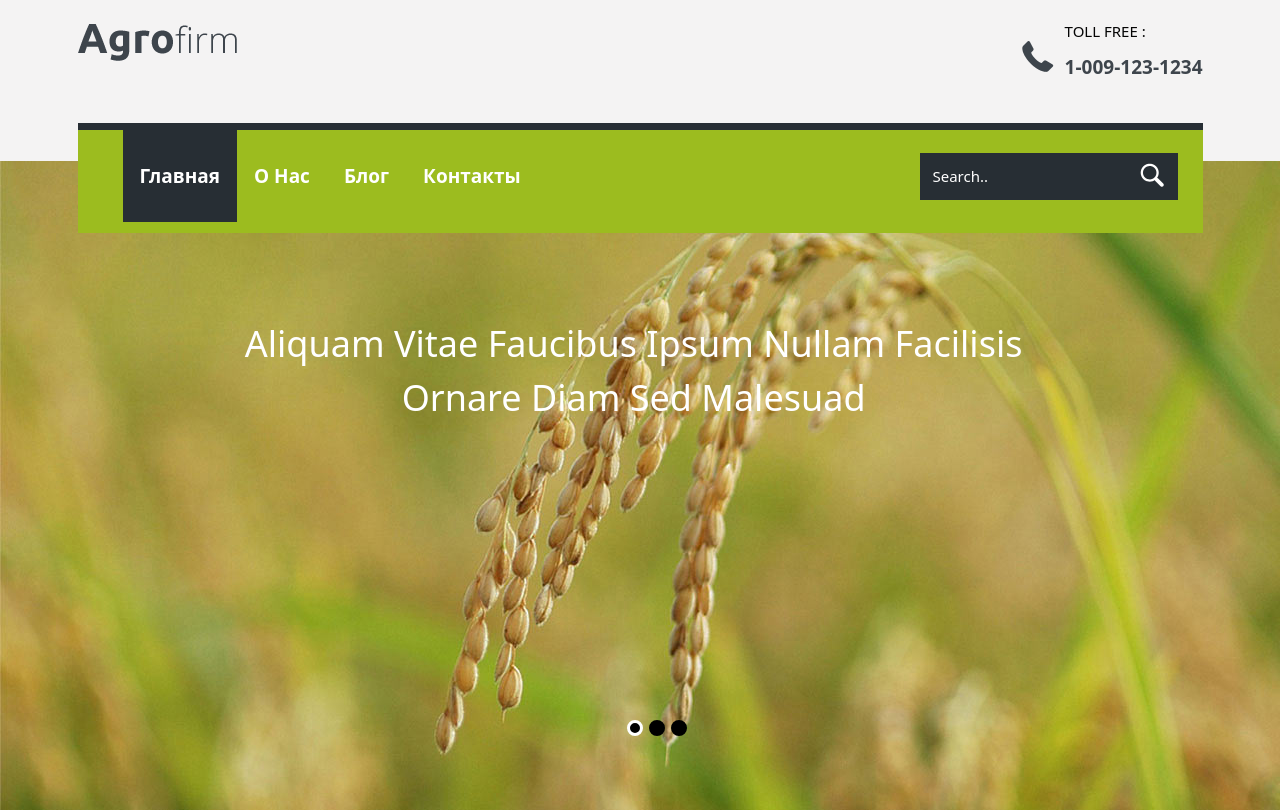
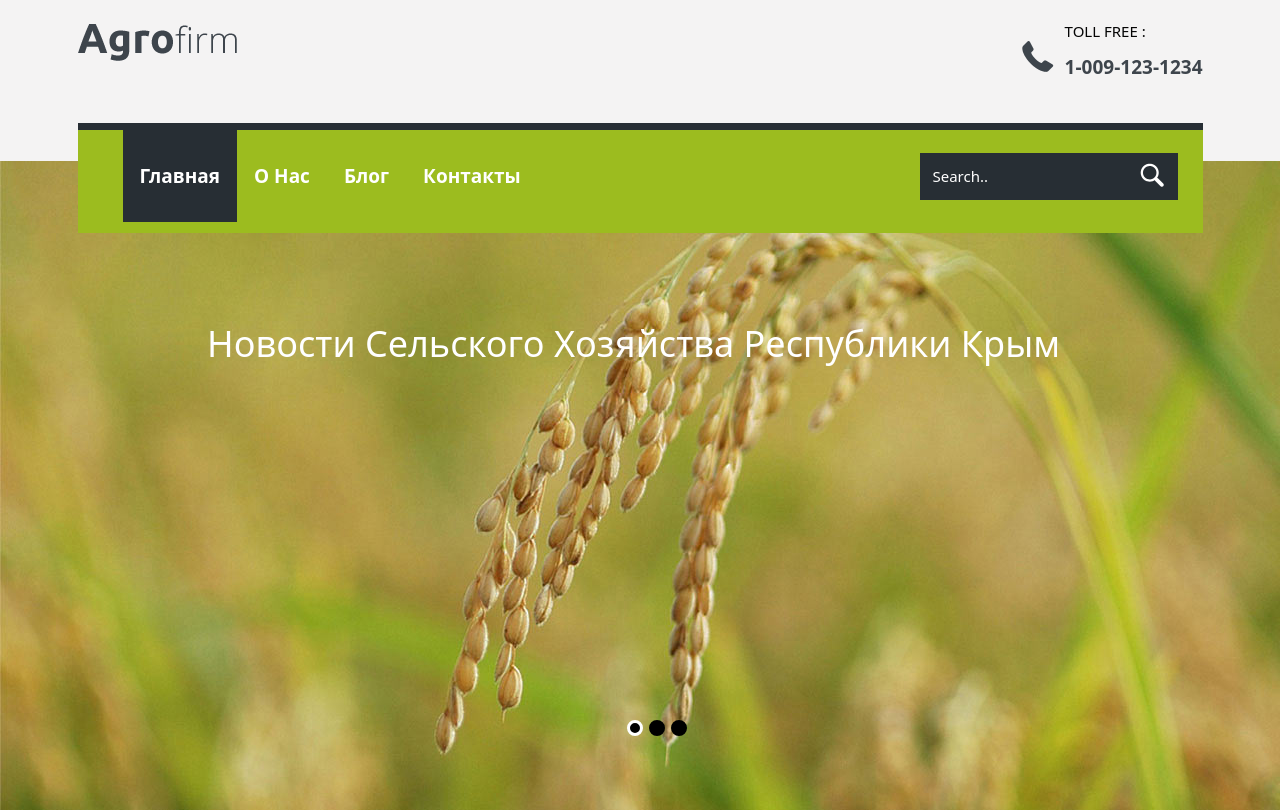
Before and after one commit to dev2033/sergeev_project, a Django app: page / in a window 1280 px wide. Shown: the top 810 px of the page. Run offline with Django 3.2, Linux system fonts and the light colour scheme; data that the repository does not hold is empty; some libraries are stand-ins or nearby versions.

```diff
--- a/agro/blog/views.py
+++ b/agro/blog/views.py
@@ -8,7 +8,7 @@ class HomeView(View):
     """Главная страница"""
     def get(self, request, *args, **kwargs):
         info = About.objects.order_by('-id')
-        posts = Post.objects.order_by('-id')[:6]
+        posts = Post.objects.order_by('-id')[:3]
         context = {
             'info': info,
             'posts': posts
@@ -36,7 +36,7 @@ class AboutAsView(View):
     """Вывод информации на странице 'О нас'"""
     def get(self, request, *args, **kwargs):
         info = About.objects.order_by('-id')
-        posts = Post.objects.order_by('-id')[:6]
+        posts = Post.objects.order_by('-id')[:3]
         context = {
             'info': info,
             'posts': posts
--- a/agro/templates/blog/about.html
+++ b/agro/templates/blog/about.html
@@ -8,6 +8,7 @@
     <div class="container">
         <div class="about-section">
             <div class="about-section-top text-center">
+                <br><br>
                 <h3>О нас</h3>
                 {% for item in info %}
                     <p>{{ item.content|safe  }}</p>
@@ -61,12 +62,12 @@
             <div class="service-section-grids">
                 {% for post in posts %}
                     <div class="col-md-4 service-section-grid-2">
-                        <h3>{{ post.title }}</h3>
+                        <h3>{{ post.title|truncatewords_html:5|safe }}</h3>
                         <img src="{{ post.image.url }}" alt="" width="320" height="320"/>
                         <p>{{ post.content|truncatewords_html:20|safe }}</p>
                         <a class="btn btn-1 btn-1c" href="{{ post.get_absolute_url }}">Читать</a>
                         <hr>
-                        <hr>
+
                     </div>
                 {% endfor %}
                 <div class="clearfix"></div>
--- a/agro/templates/blog/index.html
+++ b/agro/templates/blog/index.html
@@ -8,22 +8,19 @@
             <li>
                 <img src="{% static 'images/1.jpg' %}" alt=""/>
                 <div class="caption">
-                    <h2>Aliquam vitae faucibus ipsum Nullam facilisis ornare
-                        diam sed malesuad</h2>
+                    <h2>Новости сельского хозяйства Республики Крым</h2>
                 </div>
             </li>
             <li>
                 <img src="{% static 'images/2.jpg' %}" alt=""/>
                 <div class="caption">
-                    <h2>Aliquam vitae faucibus ipsum Nullam facilisis ornare
-                        diam sed malesuad</h2>
+                    <h2>Свежие новости</h2>
                 </div>
             </li>
             <li>
                 <img src="{% static 'images/3.jpg' %}" alt=""/>
                 <div class="caption">
-                    <h2>Aliquam vitae faucibus ipsum Nullam facilisis ornare
-                        diam sed malesuad</h2>
+                    <h2>Новости сельского хозяйства Республики Крым</h2>
                 </div>
             </li>
         </ul>
@@ -39,7 +36,6 @@
                 {% for item in info %}
                     <p>{{ item.content|safe  }}</p>
                 {% endfor %}
-
             </div>
             <br> <br><br>
             <div class="clearfix"></div>
@@ -88,11 +84,10 @@
             <div class="service-section-grids">
                 {% for post in posts %}
                     <div class="col-md-4 service-section-grid-2">
-                        <h3>{{ post.title }}</h3>
+                        <h3>{{ post.title|truncatewords_html:5|safe }}</h3>
                         <img src="{{ post.image.url }}" alt="" width="320" height="320"/>
                         <p>{{ post.content|truncatewords_html:20|safe }}</p>
                         <a class="btn btn-1 btn-1c" href="{{ post.get_absolute_url }}">Читать</a>
-                        <hr>
                         <hr>
                     </div>
                 {% endfor %}
```
Also changed, not shown: agro/templates/blog/post_list.html (+25 -4 lines).
